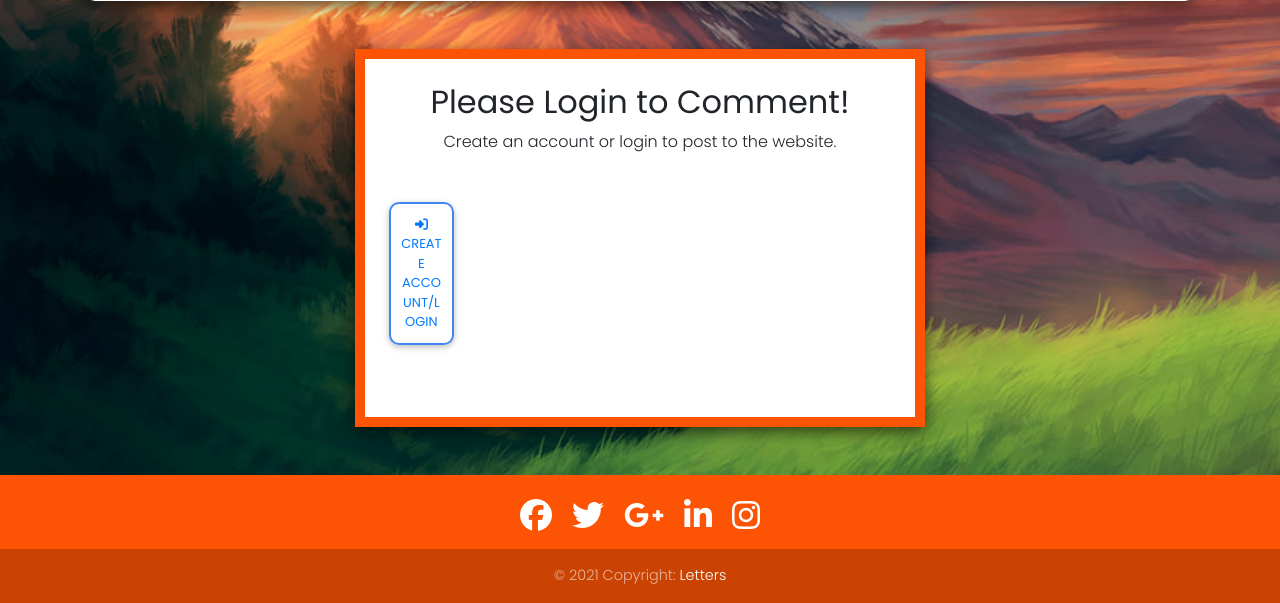
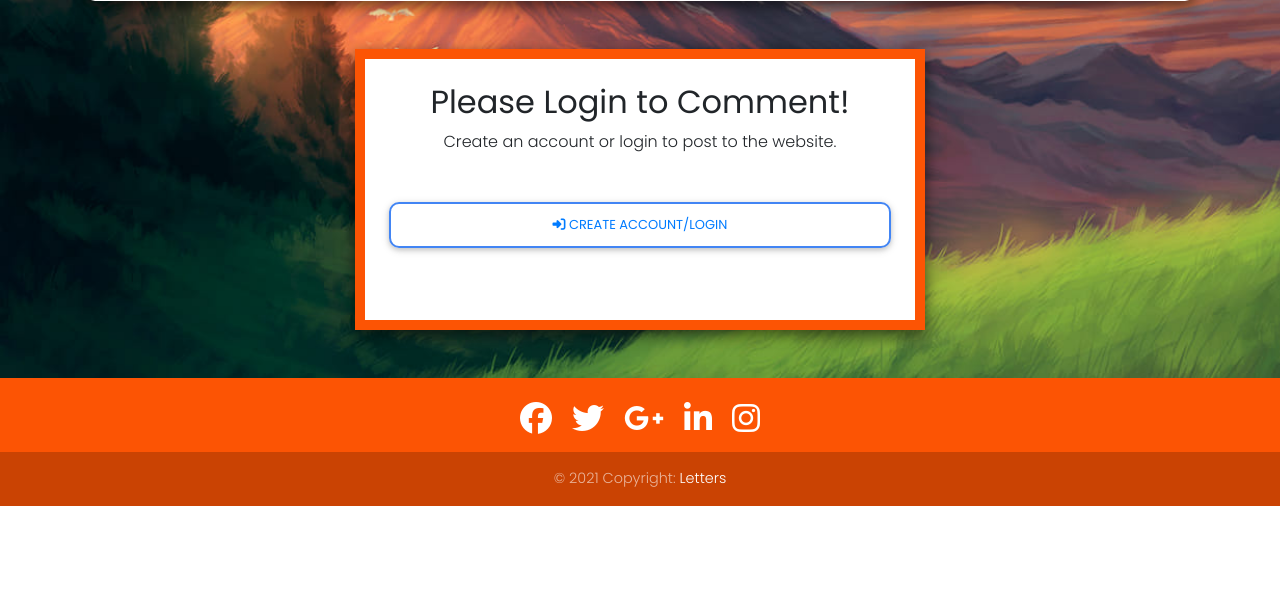
Before and after one commit to volinh911/Letters.PHP, a PHP site: page /blog/detail.php?id=1 in a window 1280 px wide. Shown: the part 491-1094 px from the top of the page. After the commit the page ends 997 px from the top, so only its background shows below. Run offline with PHP 8.4, Linux system fonts and the light colour scheme; data comes from the database, SQL or seed files in the repository; data that the repository does not hold is empty; some libraries are stand-ins or nearby versions.

Commit message:
adding login-request button css

```diff
--- a/css/community.css
+++ b/css/community.css
@@ -258,6 +258,10 @@ ul.page-nav li.pageNumber:hover a, ul.page-nav li.pageNumber.active a {
   font-weight: 400;
 }
 
+.login-request button{
+  width: 100%;
+}
+
 /* footer */
 
 .detail-footer footer {
```
